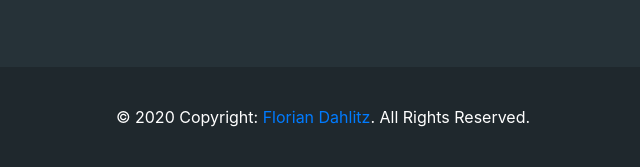
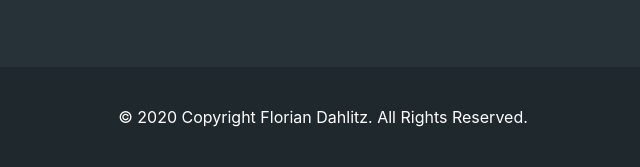
Before and after one commit to DahlitzFlorian/training-page, a Flask app: page / in a window 1280 px wide. Shown: the part 1509-1676 px from the top of the page, without its empty margins (317-957 px from the left). Run offline with Flask 2, Linux system fonts and the light colour scheme; some libraries are stand-ins or nearby versions.

Commit message:
feat: remove link to personal page in footer

```diff
--- a/app/templates/shared/layout.html
+++ b/app/templates/shared/layout.html
@@ -77,8 +77,7 @@
     {% block contents %}
     {% endblock %}
     <footer class="page-footer font-small bg-dark d-flex justify-content-center">
-        <div class="footer-copyright text-center py-3">&copy; {{ now.year }} Copyright:
-            <a href="https://florian-dahlitz.de/" target="_blank"> Florian Dahlitz</a>. All Rights Reserved.
+        <div class="footer-copyright text-center py-3">&copy; {{ now.year }} Copyright Florian Dahlitz. All Rights Reserved.
         </div>
     </footer>
 
```
